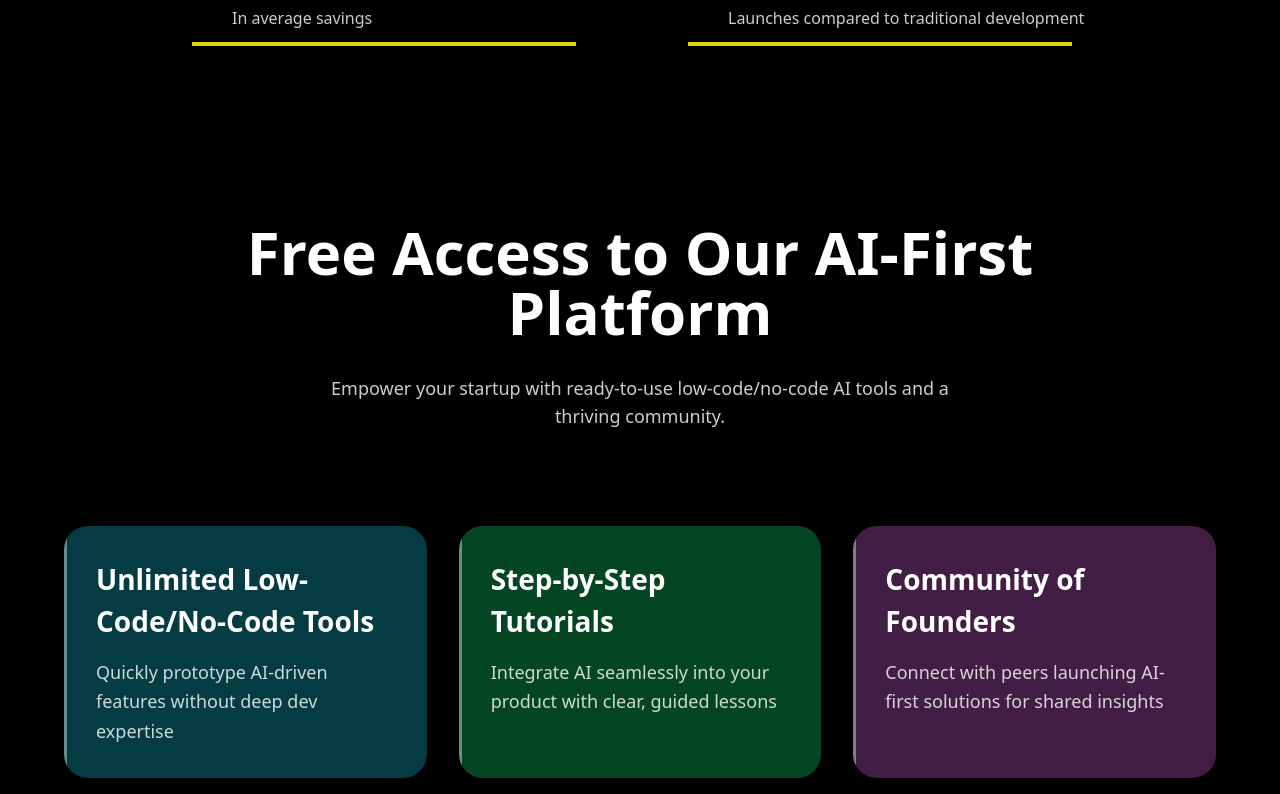
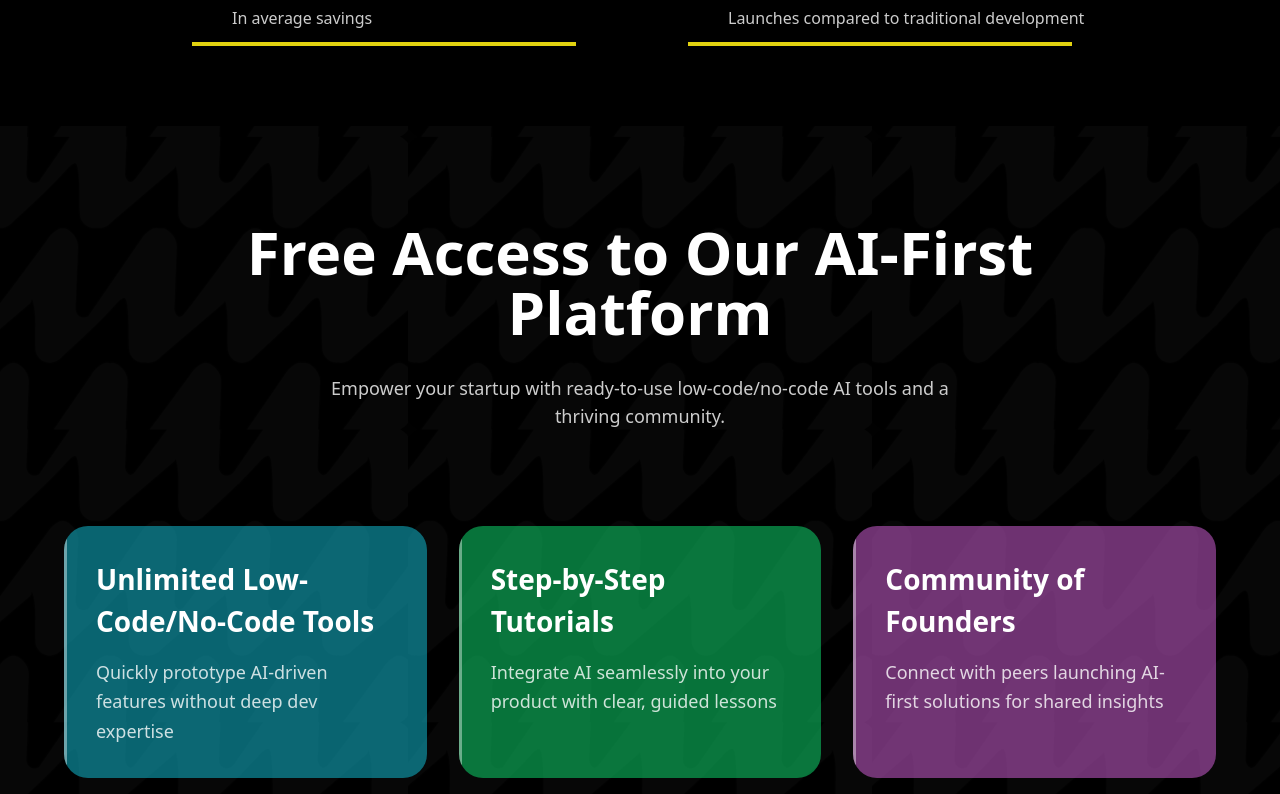
Before and after one commit to SuibhneOFoighil/molus-landing-page, a Next.js app: page / in a window 1280 px wide. Shown: the part 3966-4760 px from the top of the page. Built offline with nearby package versions, Linux system fonts and the light colour scheme.

Commit message:
Add wave background and refine Solution component animations

```diff
--- a/components/Solution.tsx
+++ b/components/Solution.tsx
@@ -49,8 +49,10 @@ function StatCard({ title, description, delay, isInView }: StatCardProps) {
 }
 
 export function Solution() {
-  const ref = useRef(null)
-  const isInView = useInView(ref, { once: true, amount: 0.3 })
+  const firstSectionRef = useRef(null)
+  const secondSectionRef = useRef(null)
+  const isFirstSectionInView = useInView(firstSectionRef, { once: true, amount: 0.3 })
+  const isSecondSectionInView = useInView(secondSectionRef, { once: true, amount: 0.3 })
 
   const stats = [
     {
@@ -69,36 +71,37 @@ export function Solution() {
     {
       title: "Unlimited Low-Code/No-Code Tools",
       description: "Quickly prototype AI-driven features without deep dev expertise",
-      color: "rgba(18, 199, 224, 0.3)", // Blue at 30% opacity
+      color: "rgba(18, 199, 224, 0.5)", // Blue at 50% opacity
       delay: 1.8
     },
     {
       title: "Step-by-Step Tutorials",
       description: "Integrate AI seamlessly into your product with clear, guided lessons",
-      color: "rgba(14, 229, 116, 0.3)", // Green at 30% opacity
+      color: "rgba(14, 229, 116, 0.5)", // Green at 50% opacity
       delay: 2.1
     },
     {
       title: "Community of Founders",
       description: "Connect with peers launching AI-first solutions for shared insights",
-      color: "rgba(220, 100, 226, 0.3)", // Purple at 30% opacity
+      color: "rgba(220, 100, 226, 0.5)", // Purple at 50% opacity
       delay: 2.4
     }
   ]
 
   return (
-    <div ref={ref}>
+    <div>
       {/* First Section - Black background */}
       <motion.section
+        ref={firstSectionRef}
         initial={{ opacity: 0 }}
-        animate={isInView ? { opacity: 1 } : { opacity: 0 }}
+        animate={isFirstSectionInView ? { opacity: 1 } : { opacity: 0 }}
         transition={{ duration: 0.5 }}
         className="px-6 py-24 bg-black text-white relative"
       >
         <div className="max-w-7xl mx-auto">
           <motion.div
             initial={{ y: 20, opacity: 0 }}
-            animate={isInView ? { y: 0, opacity: 1 } : { y: 20, opacity: 0 }}
+            animate={isFirstSectionInView ? { y: 0, opacity: 1 } : { y: 20, opacity: 0 }}
             transition={{ delay: 0.2, duration: 0.5 }}
             className="flex items-center justify-center gap-4 mb-16"
           >
@@ -109,7 +112,7 @@ export function Solution() {
 
           <motion.h2
             initial={{ y: 20, opacity: 0 }}
-            animate={isInView ? { y: 0, opacity: 1 } : { y: 20, opacity: 0 }}
+            animate={isFirstSectionInView ? { y: 0, opacity: 1 } : { y: 20, opacity: 0 }}
             transition={{ delay: 0.4, duration: 0.5 }}
             className="text-4xl md:text-5xl lg:text-6xl font-bold text-center mb-8 max-w-4xl mx-auto"
           >
@@ -118,7 +121,7 @@ export function Solution() {
 
           <motion.p
             initial={{ y: 20, opacity: 0 }}
-            animate={isInView ? { y: 0, opacity: 1 } : { y: 20, opacity: 0 }}
+            animate={isFirstSectionInView ? { y: 0, opacity: 1 } : { y: 20, opacity: 0 }}
             transition={{ delay: 0.6, duration: 0.5 }}
             className="text-center max-w-2xl mx-auto mb-24 text-lg text-white/80"
           >
@@ -133,7 +136,7 @@ export function Solution() {
                 title={stat.title}
                 description={stat.description}
                 delay={stat.delay}
-                isInView={isInView}
+                isInView={isFirstSectionInView}
               />
             ))}
           </div>
@@ -142,16 +145,28 @@ export function Solution() {
 
       {/* Second Section - Same black background */}
       <motion.section
+        ref={secondSectionRef}
         initial={{ opacity: 0 }}
-        animate={isInView ? { opacity: 1 } : { opacity: 0 }}
+        animate={isSecondSectionInView ? { opacity: 1 } : { opacity: 0 }}
         transition={{ duration: 0.5 }}
-        className="px-6 py-24 bg-black text-white relative"
+        className="px-6 py-24 bg-black text-white relative overflow-hidden"
       >
+        {/* Background Image */}
+        <div
+          className="absolute inset-0 w-full h-full opacity-[0.03] mix-blend-screen pointer-events-none"
+          style={{
+            backgroundImage: 'url("/images/wave-background.png")',
+            backgroundSize: 'calc(400px + 5vw)',
+            backgroundPosition: 'center',
+            backgroundRepeat: 'repeat',
+          }}
+        />
+
         <div className="max-w-7xl mx-auto relative">
           <motion.h2
             initial={{ y: 20, opacity: 0 }}
-            animate={isInView ? { y: 0, opacity: 1 } : { y: 20, opacity: 0 }}
-            transition={{ delay: 1.2, duration: 0.5 }}
+            animate={isSecondSectionInView ? { y: 0, opacity: 1 } : { y: 20, opacity: 0 }}
+            transition={{ delay: 0.2, duration: 0.5 }}  // Reset delay to start sooner
             className="text-4xl md:text-5xl lg:text-6xl font-bold text-center mb-8 max-w-4xl mx-auto"
           >
             Free Access to Our AI-First Platform
@@ -159,8 +174,8 @@ export function Solution() {
 
           <motion.p
             initial={{ y: 20, opacity: 0 }}
-            animate={isInView ? { y: 0, opacity: 1 } : { y: 20, opacity: 0 }}
-            transition={{ delay: 1.4, duration: 0.5 }}
+            animate={isSecondSectionInView ? { y: 0, opacity: 1 } : { y: 20, opacity: 0 }}
+            transition={{ delay: 0.4, duration: 0.5 }}  // Reset delay to start sooner
             className="text-center max-w-2xl mx-auto mb-24 text-lg text-white/80"
           >
             Empower your startup with ready-to-use low-code/no-code AI tools and a thriving community.
@@ -171,20 +186,23 @@ export function Solution() {
               <motion.div
                 key={index}
                 initial={{ y: 20, opacity: 0 }}
-                animate={isInView ? { y: 0, opacity: 1 } : { y: 20, opacity: 0 }}
-                transition={{ delay: benefit.delay, duration: 0.5 }}
-                className="relative rounded-[24px] p-8 h-full"
-                style={{ backgroundColor: benefit.color }}
+                animate={isSecondSectionInView ? { y: 0, opacity: 1 } : { y: 20, opacity: 0 }}
+                transition={{ delay: 0.6 + (index * 0.2), duration: 0.5 }}  // Reset delays to start sooner
+                className="relative rounded-[24px] p-8 h-full bg-opacity-100"
+                style={{
+                  backgroundColor: benefit.color,
+                  backdropFilter: 'none'
+                }}
               >
                 {/* Masked Line Animation Container */}
                 <div className="absolute left-0 top-0 w-full h-full overflow-hidden rounded-[24px]">
                   <motion.div
                     initial={{ scaleY: 0 }}
-                    animate={isInView ? { scaleY: 1 } : { scaleY: 0 }}
+                    animate={isSecondSectionInView ? { scaleY: 1 } : { scaleY: 0 }}
                     transition={{
-                      delay: benefit.delay + 0.4,
+                      delay: 0.8 + (index * 0.2),
                       duration: 0.5,
-                      ease: [0.215, 0.61, 0.355, 1] // Custom easing for smoother animation
+                      ease: [0.215, 0.61, 0.355, 1]
                     }}
                     className="absolute left-0 top-0 w-[3px] h-full bg-white/40 origin-top"
                   />
@@ -202,7 +220,7 @@ export function Solution() {
 
           <motion.p
             initial={{ y: 20, opacity: 0 }}
-            animate={isInView ? { y: 0, opacity: 1 } : { y: 20, opacity: 0 }}
+            animate={isSecondSectionInView ? { y: 0, opacity: 1 } : { y: 20, opacity: 0 }}
             transition={{ delay: 2.7, duration: 0.5 }}
             className="text-center max-w-2xl mx-auto mt-16 mb-8 text-lg text-white/80"
           >
```
Also changed, not shown: public/images/wave-background.png (added).
